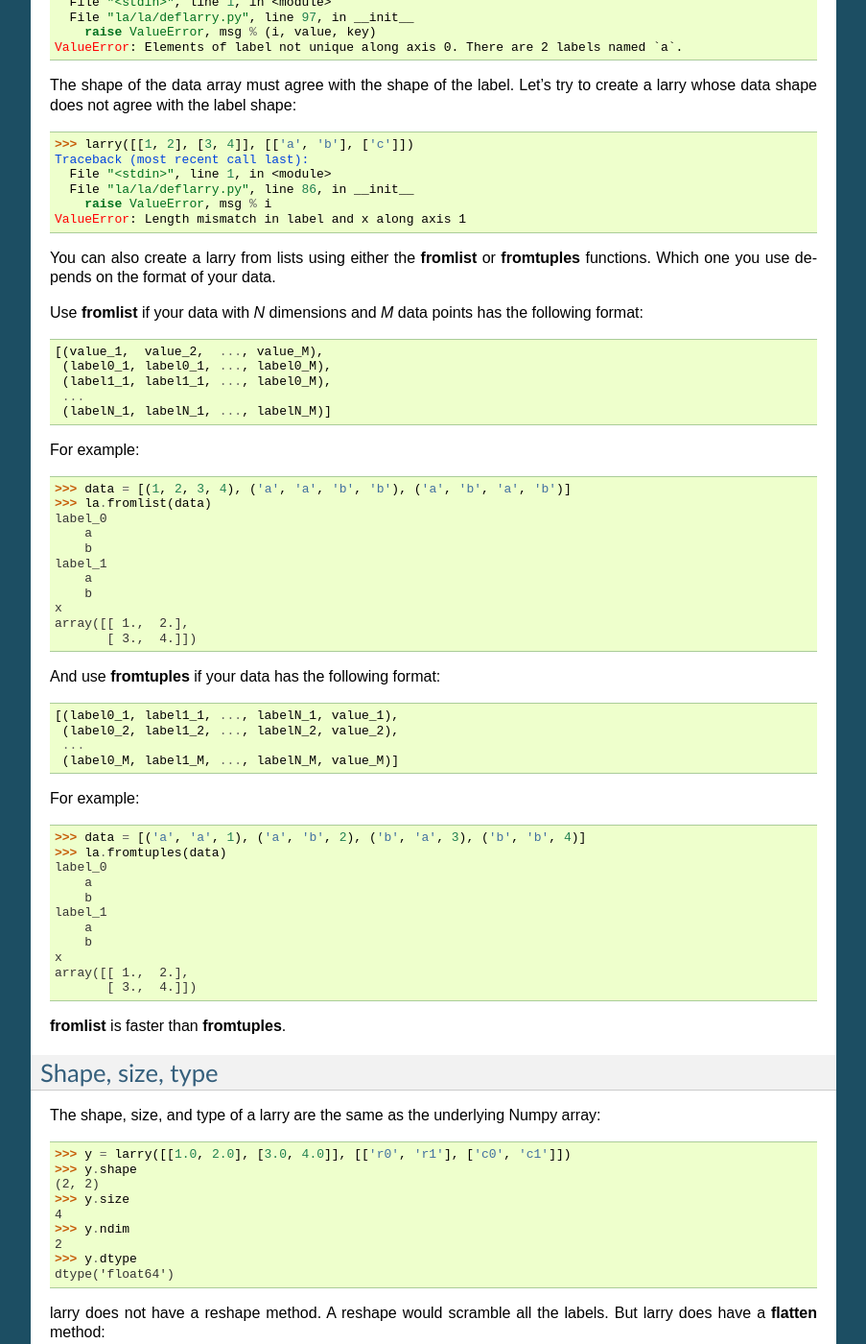
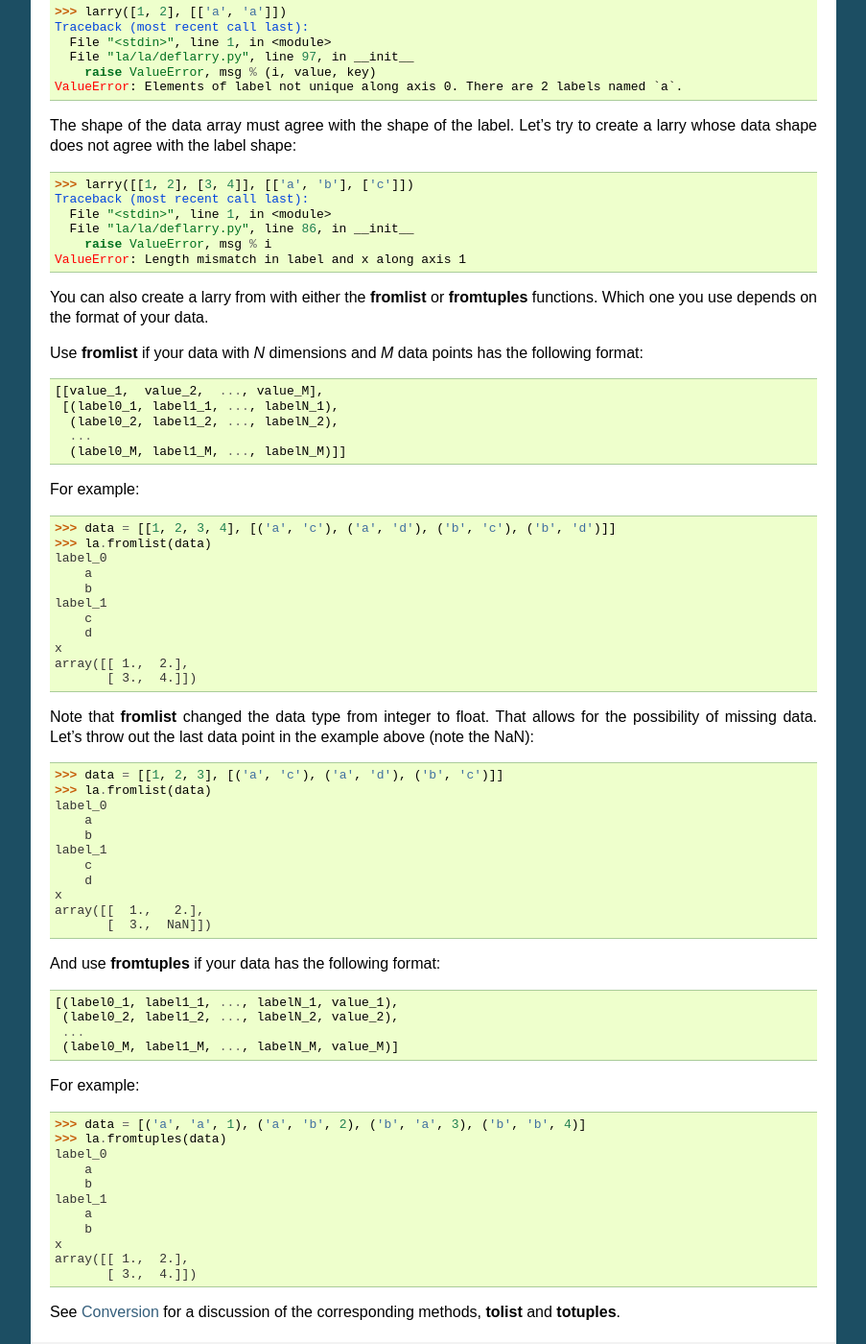
Before and after one commit to kwgoodman/la, a Sphinx documentation site: the page built from doc/source/work.rst, in a window 1280 px wide and 1400 px high, scrolled down 1561 px. Shown: the whole window at 96% size, without its empty margins (198-1101 px from the left). Built offline with Sphinx 7.4.7, drawn with Linux system fonts in a browser that asks for light colours; some of the changed text lies outside the part shown.

Commit message:
* deflarry.py(totuples), deflarry.py(tolist): Two new methods.
    * func.py(fromlist): Redefined from list format.

    * doc/source/reference.rst, doc/source/work.rst, doc/source/functions.rst:
      Doc work on tolist, fromlist, totuples. fromtuples.

```diff
--- a/doc/source/functions.rst
+++ b/doc/source/functions.rst
@@ -21,7 +21,7 @@ found in :ref:`reference`.
 Creation
 --------
 
-The functions **fromtuples** and **fromlist** can used to create larrys.
+The functions **fromtuples** and **fromlist** create larrys.
 
 ------------
 
--- a/doc/source/work.rst
+++ b/doc/source/work.rst
@@ -87,32 +87,48 @@ to create a larry whose data shape does not agree with the label shape:
         raise ValueError, msg % i
     ValueError: Length mismatch in label and x along axis 1
 
-You can also create a larry from lists using either the **fromlist** or
+You can also create a larry from with either the **fromlist** or
 **fromtuples** functions. Which one you use depends on the format of your
 data.
 
 Use **fromlist** if your data with *N* dimensions and *M* data points has
 the following format:
 ::
-    [(value_1,  value_2,  ..., value_M),
-     (label0_1, label0_1, ..., label0_M),
-     (label1_1, label1_1, ..., label0_M),
-     ...
-     (labelN_1, labelN_1, ..., labelN_M)]
+    [[value_1,  value_2,  ..., value_M],
+     [(label0_1, label1_1, ..., labelN_1),
+      (label0_2, label1_2, ..., labelN_2),
+      ...
+      (label0_M, label1_M, ..., labelN_M)]]
 
 For example:
 ::
-    >>> data = [(1, 2, 3, 4), ('a', 'a', 'b', 'b'), ('a', 'b', 'a', 'b')]
+    >>> data = [[1, 2, 3, 4], [('a', 'c'), ('a', 'd'), ('b', 'c'), ('b', 'd')]]
     >>> la.fromlist(data)
     label_0
         a
         b
     label_1
-        a
-        b
+        c
+        d
     x
     array([[ 1.,  2.],
            [ 3.,  4.]])
+
+Note that **fromlist** changed the data type from integer to float. That
+allows for the possibility of missing data. Let's throw out the last data
+point in the example above (note the NaN):
+::
+    >>> data = [[1, 2, 3], [('a', 'c'), ('a', 'd'), ('b', 'c')]]
+    >>> la.fromlist(data)
+    label_0
+        a
+        b
+    label_1
+        c
+        d
+    x
+    array([[  1.,   2.],
+           [  3.,  NaN]])
 
 And use **fromtuples** if your data has the following format:
 ::
@@ -135,7 +151,8 @@ For example:
     array([[ 1.,  2.],
            [ 3.,  4.]])
 
-**fromlist** is faster than **fromtuples**.
+See :ref:`conversion` for a discussion of the corresponding methods,
+**tolist** and **totuples**.
 
 
 Shape, size, type
@@ -428,6 +445,20 @@ Groups
 Um...
 
 
+Copying
+-------
+
+Um...
+
+
+.. _conversion:
+
+Conversion
+----------
+
+Um...
+
+
 Archiving
 ---------
 
```
Also changed, not shown: doc/source/reference.rst (+14 -0 lines), 3 other files.
